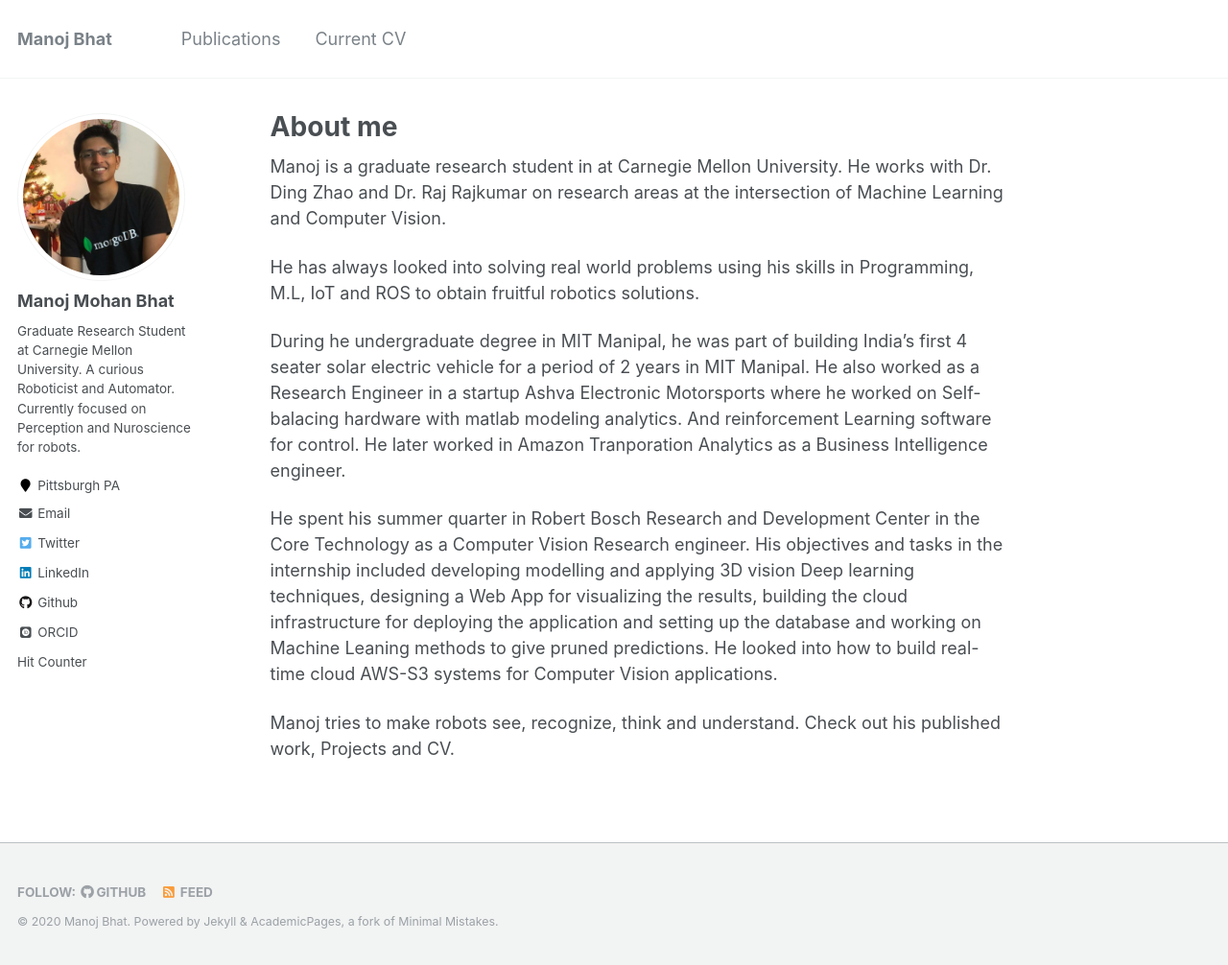
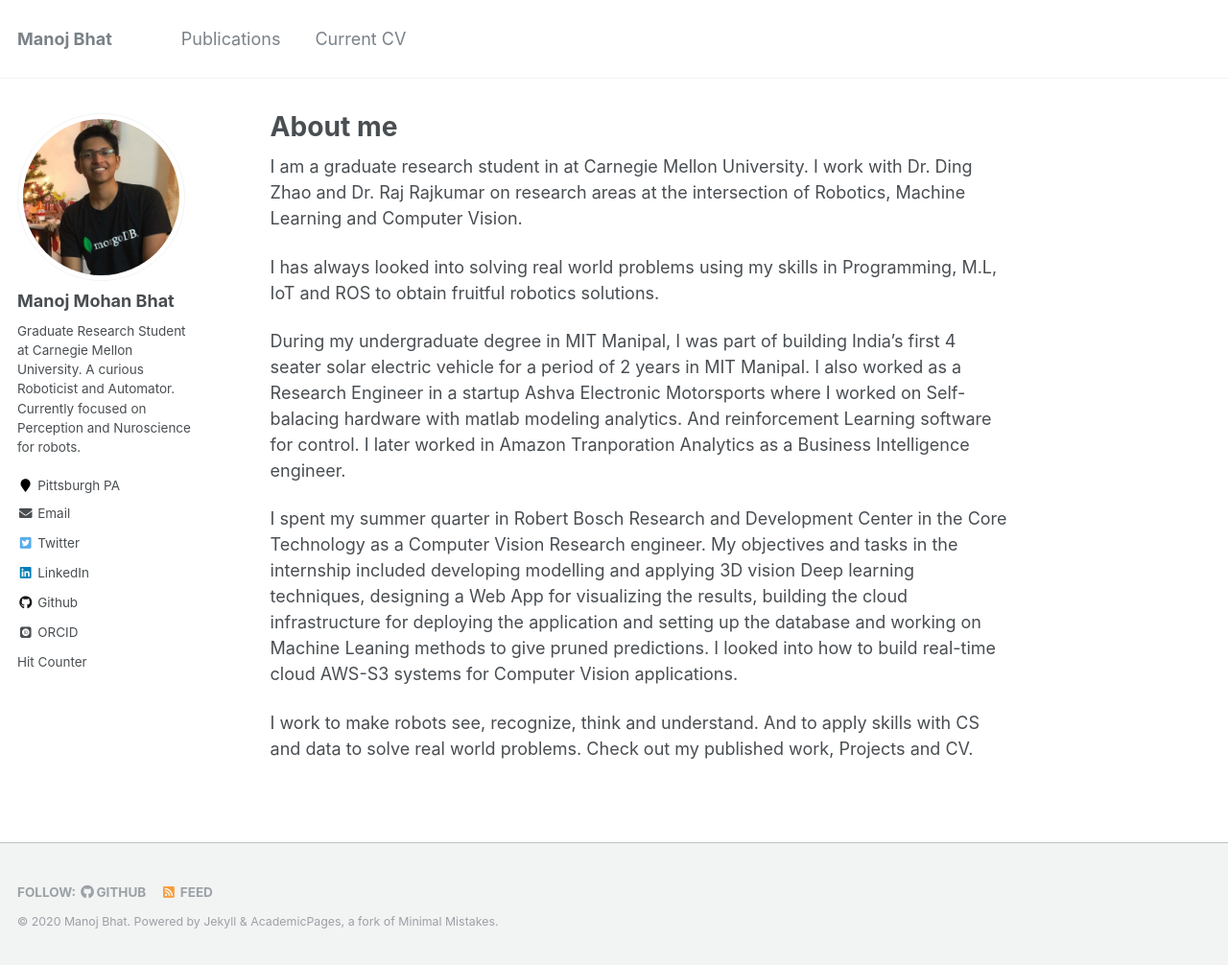
Before and after one commit to Manojbhat09/manojbhat09.github.io_old, a Jekyll site: the page built from _pages/about.md, in a window 1280 px wide and 1006 px high. Shown: the whole window at 96% size. Built offline with Jekyll 4.4.1, drawn with Linux system fonts in a browser that asks for light colours; some web fonts are replaced; part of the change alters nothing that is shown.

Commit message:
Update about.md

```diff
--- a/_pages/about.md
+++ b/_pages/about.md
@@ -8,6 +8,21 @@ redirect_from:
   - /about.html
 ---
 
+I am a graduate research student in at Carnegie Mellon University. I work with Dr. Ding Zhao and Dr. Raj Rajkumar on research areas at the intersection of Robotics, Machine Learning and Computer Vision.
+
+I has always looked into solving real world problems using my skills in Programming, M.L, IoT and ROS to obtain fruitful robotics solutions.
+
+During my undergraduate degree in MIT Manipal, I was part of building India's first 4 seater solar electric vehicle for a period of 2 years in MIT Manipal.
+I also worked as a Research Engineer in a startup Ashva Electronic Motorsports where I worked on Self-balacing hardware with matlab modeling analytics. And reinforcement Learning software for control.
+I later worked in Amazon Tranporation Analytics as a Business Intelligence engineer.
+
+I spent my summer quarter in Robert Bosch Research and Development Center in the Core Technology as a Computer Vision Research engineer. My objectives and tasks in the internship included developing modelling and applying 3D vision Deep learning techniques, designing a Web App for visualizing the results, building the cloud infrastructure for deploying the application and setting up the database and  working on Machine Leaning methods to give pruned predictions. I looked into how to build real-time cloud AWS-S3 systems for Computer Vision applications.
+
+I work to make robots see, recognize, think and understand.
+And to apply skills with CS and data to solve real world problems.
+Check out my published work, Projects and CV.
+
+<!--
 Manoj is a graduate research student in at Carnegie Mellon University. He works with Dr. Ding Zhao and Dr. Raj Rajkumar on research areas at the intersection of Machine Learning and Computer Vision.
 
 He has always looked into solving real world problems using his skills in Programming, M.L, IoT and ROS to obtain fruitful robotics solutions.
@@ -20,3 +35,4 @@ He spent his summer quarter in Robert Bosch Research and Development Center in t
 
 Manoj tries to make robots see, recognize, think and understand.
 Check out his published work, Projects and CV.
+-->
```
